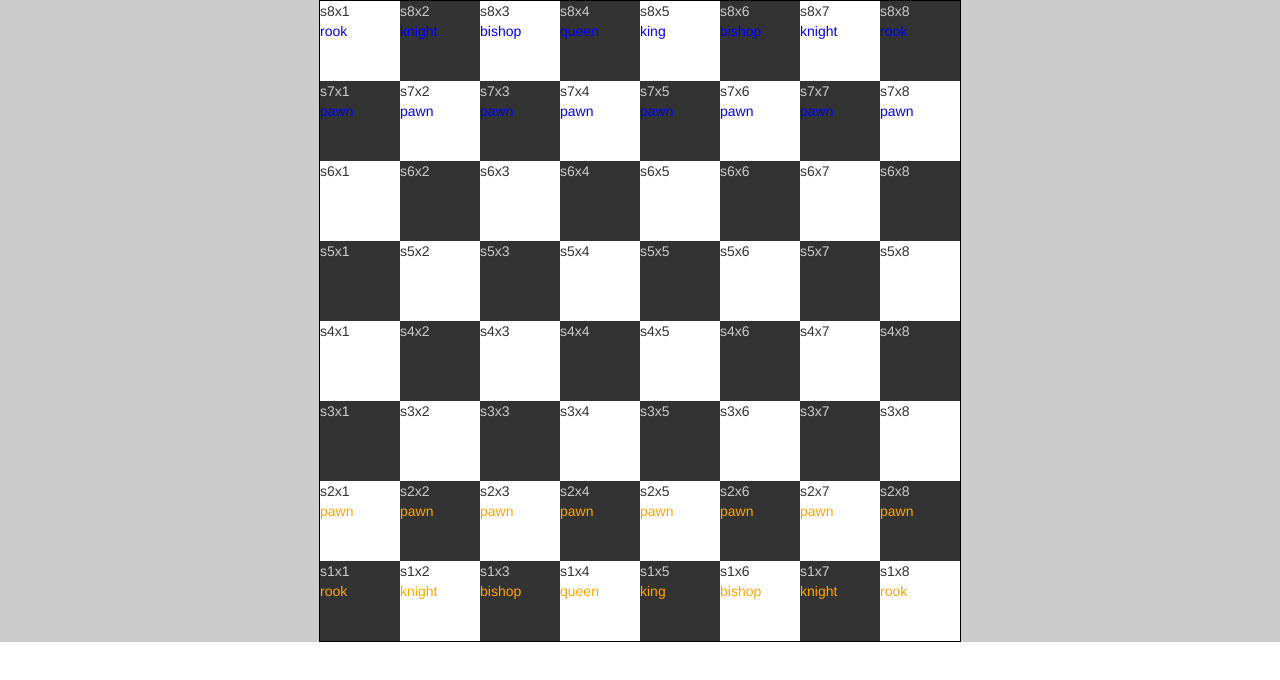
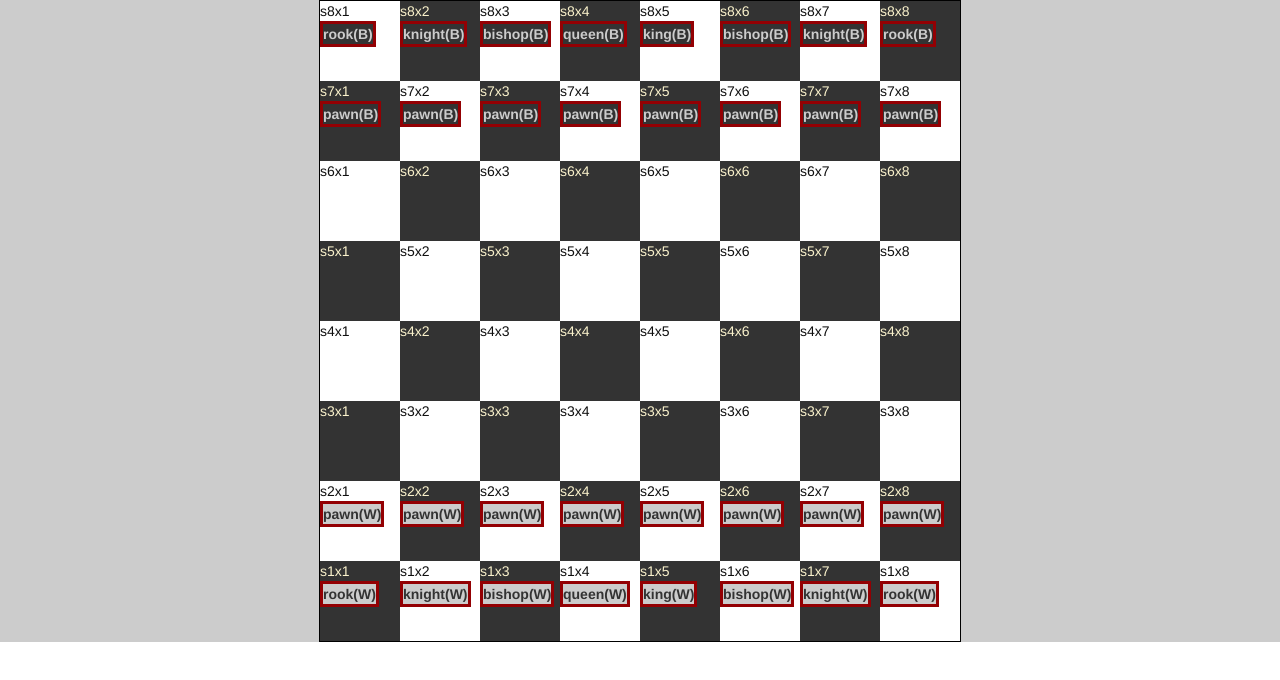
Before and after one commit to singh-sukhmanjit/chessJS, a plain HTML site: page index.html in a window 1280 px wide. Drawn offline with Linux system fonts and the light colour scheme.

Commit message:
Added piece movements

```diff
--- a/css/main.css
+++ b/css/main.css
@@ -1,12 +1,11 @@
-#main
-{
+#main {
     height: 100%;
     padding: 0;
     background: #ccc;
     margin: 0 auto;
 }
 
-.square{
+.square {
     width: 80px;
     height: 80px;
     display: inline-block;
@@ -15,38 +14,49 @@
     position: absolute;
 }
 
-.square p{
+.square p {
     position: inherit;
     margin: auto;
     padding: 0;
     text-align: center;
 }
 
-
-.white {
-	background-color: #ffffff;
-	color: #333333;
-}
-
-.black {
-	background-color: #333333;
-	color: #cccccc;
-}
-
-.white_piece{
-	color: orange;
-}
-
-.black_piece{
-	color: blue;
-}
-
-
-
-#chess_board{
+#chess_board {
     position: relative;
     height: 642px;
     width: 642px;
     border: 1px solid black;
     margin: 0 auto;
 }
+
+.white {
+    background-color: #ffffff;
+    color: #0f0f0f;
+}
+
+.black {
+    background-color: #333333;
+    color: #faf2cc;
+}
+
+.piece {
+    display: block;
+    margin: 0 auto;
+    padding: 10px;
+    border: 3px solid #930003;
+    font-weight: bolder;
+}
+
+.white_piece {
+    color: #333333;
+    background: #ccc;
+}
+
+.black_piece {
+    color: #cccccc;
+    background: #333333;
+}
+
+.selected {
+    border: 3px solid deepskyblue;
+}
--- a/js/main.js
+++ b/js/main.js
@@ -1,123 +1,189 @@
-var position=[];
+var position = [];
 
 var sqSize = 80;
 
+var selectedPiece = null;
+
 var pieces = [
     {
-		name:'pawn',
-		movement:'straight',
-		white : [
-			[2,1,'wp1'], [2,2,'wp2'],[2,3,'wp3'],[2,4,'wp4'],[2,5,'wp5'],[2,6,'wp6'],[2,7,'wp7'],[2,8,'wp8']
+        name: 'pawn',
+        movement: 'straight',
+        white: [
+            {id: 'wp1', position: [2, 1]},
+            {id: 'wp2', position: [2, 2]},
+            {id: 'wp3', position: [2, 3]},
+            {id: 'wp4', position: [2, 4]},
+            {id: 'wp5', position: [2, 5]},
+            {id: 'wp6', position: [2, 6]},
+            {id: 'wp7', position: [2, 7]},
+            {id: 'wp8', position: [2, 8]}
         ],
-		black : [
-			[7,1,'bp1'], [7,2,'bp2'],[7,3,'bp3'],[7,4,'bp4'],[7,5,'bp5'],[7,6,'bp6'],[7,7,'bp7'],[7,8,'bp8']
+        black: [
+            {id: 'bp1', position: [7, 1]},
+            {id: 'bp2', position: [7, 2]},
+            {id: 'bp3', position: [7, 3]},
+            {id: 'bp4', position: [7, 4]},
+            {id: 'bp5', position: [7, 5]},
+            {id: 'bp6', position: [7, 6]},
+            {id: 'bp7', position: [7, 7]},
+            {id: 'bp8', position: [7, 8]}
         ]
     },
     {
-		name:'rook',
-		movement:'straight',
-		white : [[1,1,'wr1'],[1,8,'wr2']],
-		black : [[8,1,'br1'],[8,8,'br2']]
+        name: 'rook',
+        movement: 'straight',
+        white: [
+            {id: 'wr1', position: [1, 1]},
+            {id: 'wr2', position: [1, 8]}
+        ],
+        black: [
+            {id: 'br1', position: [8, 1]},
+            {id: 'br2', position: [8, 8]}
+        ]
     },
     {
-		name:'knight',
-		movement:'two_and_half',
-		white : [[1,2,'wn1'],[1,7,'wn2']],
-		black : [[8,2,'bn1'],[8,7,'bn2']]
+        name: 'knight',
+        movement: 'two_and_half',
+        white: [
+            {id: 'wn1', position: [1, 2]},
+            {id: 'wn2', position: [1, 7]}
+        ],
+        black: [
+            {id: 'bn1', position: [8, 2]},
+            {id: 'bn2', position: [8, 7]}
+        ]
     },
     {
-		name:'bishop',
-		movement:'diagonal',
-		white : [[1,3,'wb1'],[1,6,'wb2']],
-		black : [[8,3,'bb1'],[8,6,'bb2']]
+        name: 'bishop',
+        movement: 'diagonal',
+        white: [
+            {id: 'wb1', position: [1, 3]},
+            {id: 'wb2', position: [1, 6]}
+        ],
+        black: [
+            {id: 'bb1', position: [8, 3]},
+            {id: 'bb2', position: [8, 6]}
+        ]
     },
     {
-		name:'king',
-		movement:'single',
-		white : [[1,5,'wk1']],
-		black : [[8,5,'bk1']]
+        name: 'king',
+        movement: 'single',
+        white: [
+            {id: 'wk1', position: [1, 5]}
+        ],
+        black: [
+            {id: 'bk1', position: [8, 5]}
+        ]
     },
     {
-		name:'queen',
-		movement:'straight_diagonal',
-		white : [[1,4,'wq1']],
-		black : [[8,4,'bq1']]
+        name: 'queen',
+        movement: 'straight_diagonal',
+        white: [
+            {id: 'wq1', position: [1, 4]}
+        ],
+        black: [
+            {id: 'bq1', position: [8, 4]}
+        ]
 
     }
 
 ];
 
-for(var i=1; i <= 8; i++){
+for (var i = 1; i <= 8; i++) {
 
     position[i] = [];
 
-	for(var j=1; j <= 8;j++) {
+    for (var j = 1; j <= 8; j++) {
 
-		position[i].push({
-			a : i,
-			b : j
-		});
+        position[i].push({a: i, b: j});
 
-		var cls = "s"+i+"x"+j;
+        var cls = "s" + i + "x" + j;
 
-		var	square=$('<div id="'+ cls + '" class="square"></div>');
+        var square = $('<div id="' + cls + '" class="square"></div>');
 
         $('#chess_board').append(square);
 
-		var box = $('#'+cls);
+        var box = $('#' + cls);
 
-		box.append('<p>'+cls+'</p><br />');
+        box.append('<p>' + cls + '</p><br />');
 
-		box.css("top",Math.abs(i-8) * sqSize).css("left",(j - 1) * sqSize);
+        box.css("top", Math.abs(i - 8) * sqSize).css("left", (j - 1) * sqSize);
 
-		if((i+j)%2 !== 0){
+        if ((i + j) % 2 !== 0) {
             box.addClass('white');
         }
-		else{
+        else {
             box.addClass('black');
         }
-
-		ps(box,i , j);
+        setPieces(box, i, j);
     }
 }
 
-function ps (box, i , j) {
+function setPieces(box, i, j) {
 
-	for(var k = 0; k < pieces.length; k++) {
+    for (var k = 0; k < pieces.length; k++) {
 
         var piece = pieces[k];
 
-		for(var l = 0; l < piece.white.length; l++) {
+        var position;
 
-			var position = piece.white[l];
+        for (var l = 0; l < piece.white.length; l++) {
 
-			if(i == position[0] && j == position[1]) {
+            position = piece.white[l].position;
 
-				box.append('<p class="white_piece">'+piece.name+'</p>');
+            if (i === position[0] && j === position[1]) {
 
-				if(position[2] != null)
-					box.find("p:eq(1)").attr("id",position[2]);
+                box.append('<p class="piece white_piece">' + piece.name + '(W)</p>');
+                box.find("p:eq(1)").attr("id", piece.white[l].id);
 
             }
         }
 
-		for(var l = 0; l < piece.black.length; l++) {
+        for (var m = 0; m < piece.black.length; m++) {
 
-			var position = piece.black[l];
+            position = piece.black[m].position;
 
-			if(i == position[0] && j == position[1]) {
-				box.append('<p class="black_piece">'+piece.name+'</p>');
+            if (i === position[0] && j === position[1]) {
+                box.append('<p class="piece black_piece">' + piece.name + '(B)</p>');
 
-				if(position[2] != null)
-					box.find("p:eq(1)").attr("id",position[2]).draggable();
-
+                box.find("p:eq(1)").attr("id", piece.black[m].id);
             }
-			$('#s'+i+'x4').droppable({drop: handleDropEvent});
         }
     }
 }
 
-function handleDropEvent( event, ui ) {
-  var draggable = ui.draggable;
-  alert( 'Dropped successfully!' );
+function selectPiece(id) {
+    if (selectedPiece !== null) {
+        selectedPiece.removeClass('selected');
     }
+    if (id !== null) {
+        selectedPiece = $('#' + id);
+    } else {
+        selectedPiece = null;
+    }
+}
+
+$('.piece').click(function (e) {
+    selectPiece(this.id);
+    e.stopPropagation();
+});
+
+$('.square').click(function (e) {
+    if (selectedPiece !== null) {
+        selectedPiece.detach().appendTo('#' + this.id);
+        selectPiece();
+    }
+    console.log('square');
+});
+
+
+(function loop() {
+
+    if (selectedPiece !== null) {
+        selectedPiece.addClass('selected');
+    }
+
+    console.log('.');
+
+    setTimeout(loop, 1000 / 30);
+})();
```
Also changed, not shown: 1 other file. Lines whose indentation alone changed are shown as unchanged.
